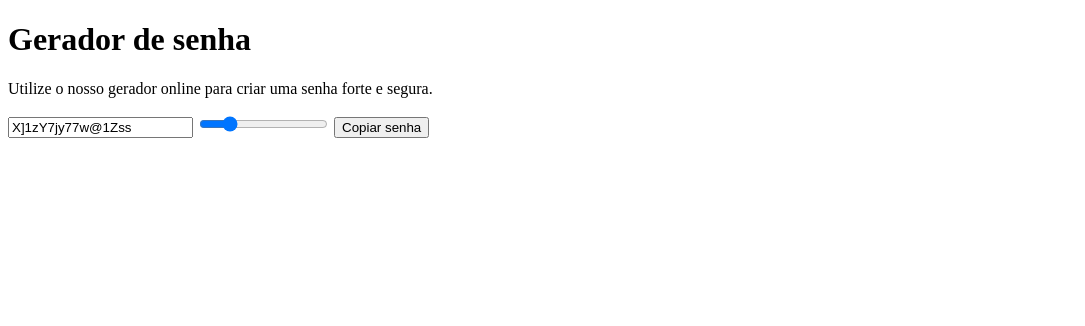
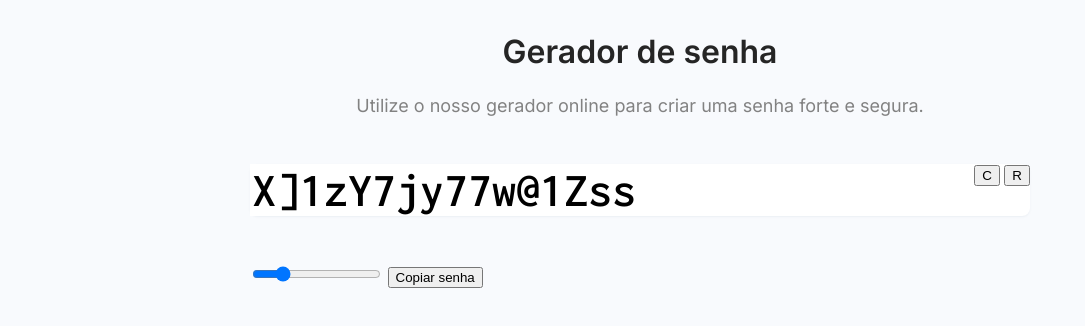
Before and after one commit to phesantos123/gerador-senha, a plain HTML site: page index.html in a window 1280 px wide. Shown: the whole page, without its empty margins (0-1085 px from the left). Drawn offline with Linux system fonts and the light colour scheme.

Commit message:
css copy

```diff
--- a/index.html
+++ b/index.html
@@ -4,13 +4,36 @@
     <meta charset="UTF-8" />
     <meta http-equiv="X-UA-Compatible" content="IE=edge" />
     <meta name="viewport" content="width=device-width, initial-scale=1.0" />
+    <link rel="preconnect" href="https://fonts.googleapis.com" />
+    <link rel="preconnect" href="https://fonts.gstatic.com" crossorigin />
+    <link
+      href="https://fonts.googleapis.com/css2?family=Inconsolata:wght@600&family=Inter:wght@400;600&display=swap"
+      rel="stylesheet"
+    />
+    <link rel="stylesheet" href="reset.css" />
+    <link rel="stylesheet" href="style.css" />
     <title>Document</title>
   </head>
   <body>
-    <h1>Gerador de senha</h1>
-    <p>Utilize o nosso gerador online para criar uma senha forte e segura.</p>
+    <main>
+      <section class="hero">
+        <h1 class="title">Gerador de senha</h1>
+        <p class="subtitle">
+          Utilize o nosso gerador online para criar uma senha forte e segura.
+        </p>
+      </section>
 
+      <section class="box">
+        <div class="password">
+          <div class="text">
             <input type="text" name="password" id="password" />
+          </div>
+          <div class="actions">
+            <button id="copy2">C</button>
+            <button id="renew">R</button>
+          </div>
+        </div>
+      </section>
 
       <input
         type="range"
@@ -22,7 +45,40 @@
       />
 
       <button id="copy">Copiar senha</button>
+    </main>
+    <script>
+      const inputEl = document.querySelector('#password')
 
-    <script src="./script.js"></script>
+      let passwordLength = 16
+
+      function generatePassword() {
+        const chars =
+          'abcdefghjkmnpqrstuvwxyzABCDEFGHJKLMNPQRSTUVWXYZ123456789?!@&*()[]'
+
+        let password = ''
+
+        for (let i = 0; i < passwordLength; i++) {
+          const randomNumber = Math.floor(Math.random() * chars.length)
+          password += chars.substring(randomNumber, randomNumber + 1)
+        }
+
+        inputEl.value = password
+      }
+
+      function copy() {
+        navigator.clipboard.writeText(inputEl.value)
+      }
+
+      const passwordLengthEl = document.querySelector('#password-length')
+      passwordLengthEl.addEventListener('input', function () {
+        passwordLength = passwordLengthEl.value
+        generatePassword()
+      })
+
+      const copyButtonEl = document.querySelector('#copy')
+      copyButtonEl.addEventListener('click', copy)
+
+      generatePassword()
+    </script>
   </body>
 </html>
--- /dev/null
+++ b/reset.css
@@ -0,0 +1,35 @@
+html {
+  box-sizing: border-box;
+  font-size: 16px;
+}
+
+*,
+*:before,
+*:after {
+  box-sizing: inherit;
+}
+
+body,
+h1,
+h2,
+h3,
+h4,
+h5,
+h6,
+p,
+ol,
+ul {
+  margin: 0;
+  padding: 0;
+  font-weight: normal;
+}
+
+ol,
+ul {
+  list-style: none;
+}
+
+img {
+  max-width: 100%;
+  height: auto;
+}
--- /dev/null
+++ b/style.css
@@ -0,0 +1,53 @@
+body {
+  background-color: #f8fafd;
+  font-family: "Inter", sans- serif;
+  color: #252525;
+  padding: 2rem;
+}
+
+main {
+  max-width: 780px;
+  margin: 0 auto;
+}
+
+.hero {
+  text-align: center;
+  padding-bottom: 3rem;
+}
+.hero .title {
+  font-size: 2rem;
+  font-weight: bold;
+  padding-bottom: 1.5rem;
+}
+.hero .subtitle {
+  font-size: 1.125rem;
+  color: #828282;
+}
+
+.box {
+  background: #fff;
+  box-shadow: 0 1px 2px rgba(132, 148, 165, 0.1);
+  border-radius: 8px;
+  margin-bottom: 3rem;
+}
+
+.password {
+  display: flex;
+}
+.password .text {
+  flex: 1;
+}
+.password .text input {
+  font-family: "Inconsolata", serif;
+  font-size: 3rem;
+  border: none;
+  outline: none;
+  cursor: default;
+  height: 52px;
+  width: 100%;
+  transition: all 0.2s;
+  -webkit-user-select: none;
+  -moz-user-select: none;
+  -ms-user-select: none;
+  user-select: none;
+}
```
Lines whose indentation alone changed are shown as unchanged.
